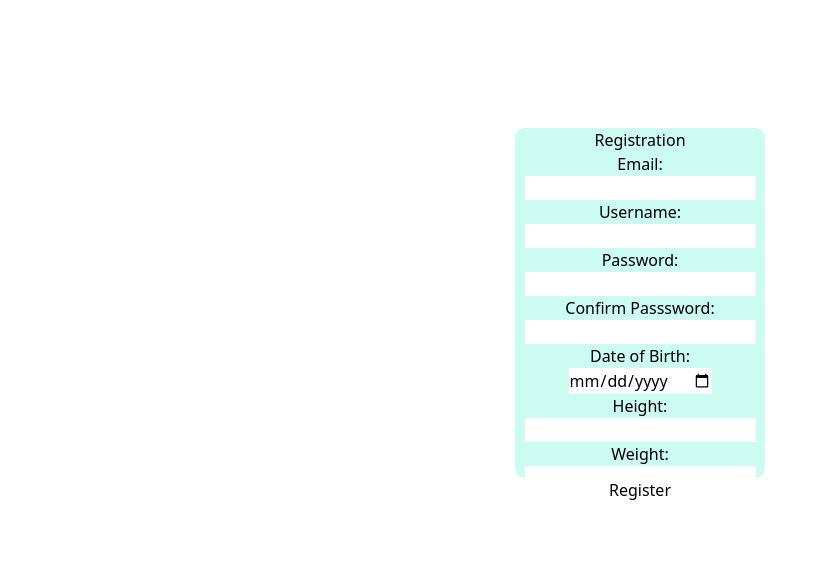
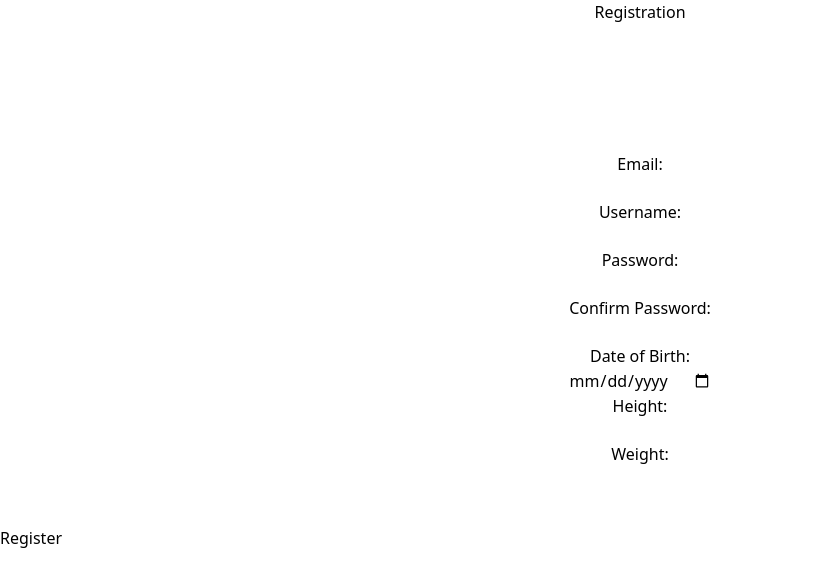
Before and after one commit to Patrick42702/2024-Hopperhacks-fitness-project, a React app in the folder client/: page /register in a window 1280 px wide. Shown: the top 586 px of the page, without its empty margins (0-827 px from the left). Built offline with nearby package versions, Linux system fonts and the light colour scheme; the HTML template or start-up script is replaced by a standard one.

Commit message:
Registration Looks

```diff
--- a/client/src/components/register.jsx
+++ b/client/src/components/register.jsx
@@ -4,8 +4,8 @@ export function Register(){
   return (
     <>
       <form target='_self' onSubmit={(e) => submitRegister(e)} action="submit">
-        <div className="registration-box">
-          <h2 className="title">Registration</h2>
+        <div className="title">Registration</div>
+        <div className="registration-box bg-blue-500">
           <div className="fields">
             <div id="email">
               <label id="email-header">Email:</label>
@@ -17,7 +17,7 @@ export function Register(){
             <div id="username">
               <label id="username-header">Username:</label>
               <br />
-              <input type="text" id="username" name="username" />
+              <input type="text" className="username" name="username" />
               <br />
             </div>
 
@@ -29,16 +29,16 @@ export function Register(){
             </div>
 
             <div id="cpassword">
-              <label id="cpassword-header">Confirm Passsword:</label>
+              <label id="cpassword-header">Confirm Password:</label>
               <br />
               <input type="password" id="cpassword" name="cpassword" />
               <br />
             </div>
 
             <div id="dob">
-              <label for="dob-header">Date of Birth:</label>
+              <label htmlFor="dob-header">Date of Birth:</label>
               <br />
-              <input type="date" id="dob-header" name="dob" />
+              <input type="date" className="dob-header" name="dob" />
               <br />
             </div>
 
@@ -58,8 +58,8 @@ export function Register(){
 
           </div>
         </div>
-
-        <div className="submit">Register</div>
+        <br />
+        <input type="button" className="mx-auto block bg-blue-500 hover:bg-blue-700 font-bold py-2 px-4 rounded" value="Register"/>
 
       </form>
     </>
--- a/client/src/index.css
+++ b/client/src/index.css
@@ -13,7 +13,6 @@ body {
 }
 
 .registration-box {
-  background: #ccfbf1;
   width: 250px;
   height: 350px;
   border-radius: 10px;
@@ -23,10 +22,6 @@ body {
 
 .fields {
   text-align: center;
-}
-
-.submit {
-    text-align: center;
 }
 
 .title {
```
